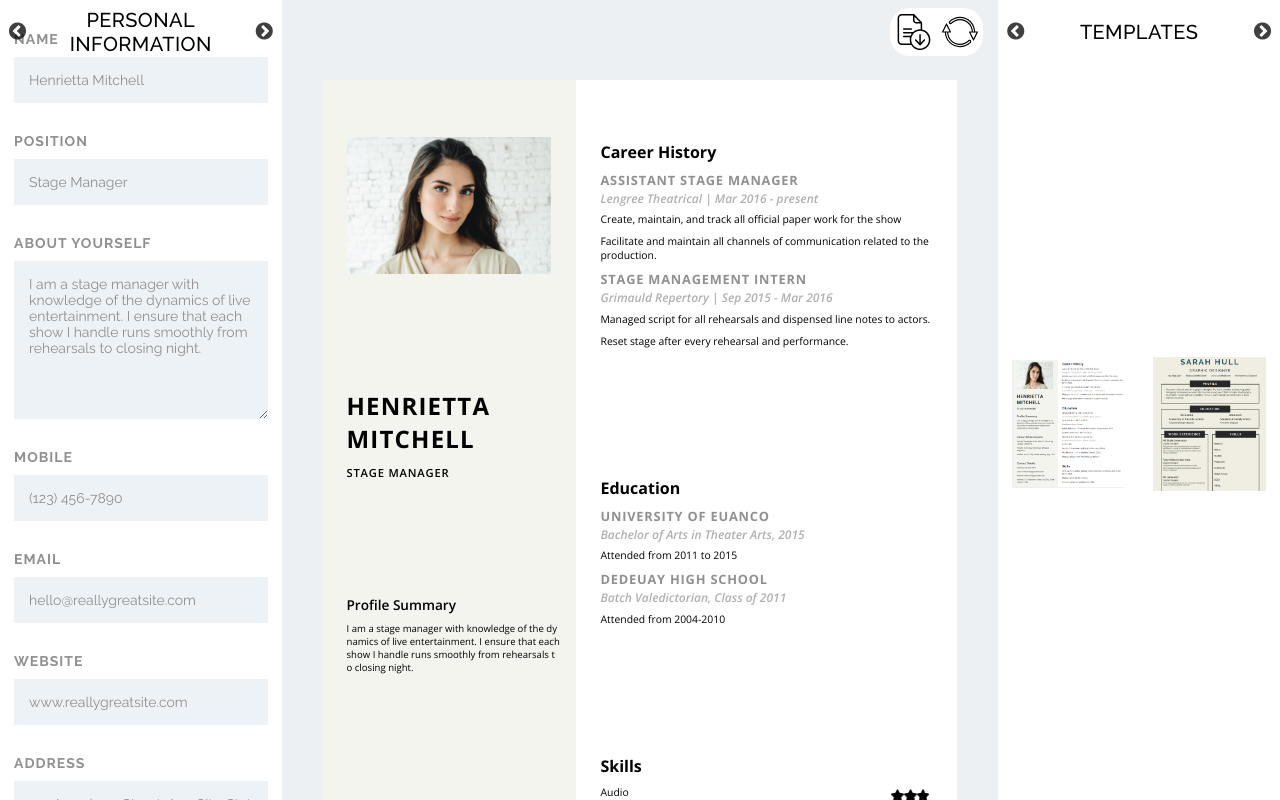
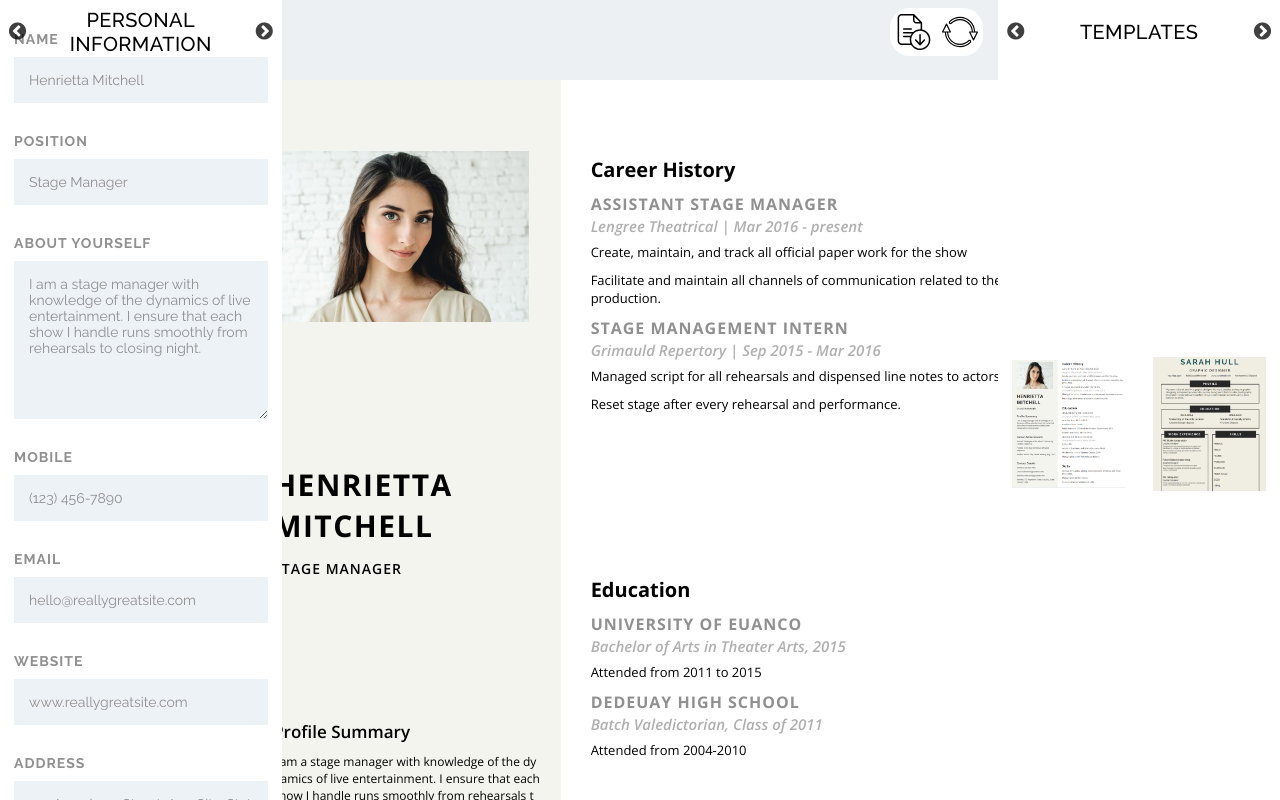
Before and after one commit to CodingMaven1/ProResume, a React (Create React App) app: page / in a window 1280 px wide. Built offline with nearby package versions, Linux system fonts and the light colour scheme.

Commit message:
Fixed the download issue

```diff
--- a/src/Templates/Euphony/Euphony.scss
+++ b/src/Templates/Euphony/Euphony.scss
@@ -6,15 +6,13 @@
 }
 
 .Euphony{
-    // min-height: 100vh;
-    // width: 40vw;
     width: 21cm;
     min-height: 29.7cm;
     background-color: #f0eee2;
     display: flex;
     flex-direction: column;
     font-family: 'Raleway', sans-serif;
-    zoom: 0.8;
+    // zoom: 0.8;
 
     .Euphony--Header{
         min-height: 23vh;
--- a/src/Templates/Satiny/Satiny.scss
+++ b/src/Templates/Satiny/Satiny.scss
@@ -6,14 +6,11 @@
 }
 
 .Satiny{
-    // height: 95vh;
-    // width: 40vw;
     width: 21cm;
     min-height: 29.7cm;
     background-color: #fff;
     display: flex;
     font-family: 'Open Sans', sans-serif;
-    zoom: 0.8;
 
     .Satiny--Left{
         min-height: 100%;
--- a/src/index.js
+++ b/src/index.js
@@ -19,4 +19,4 @@ ReactDOM.render(
 // If you want your app to work offline and load faster, you can change
 // unregister() to register() below. Note this comes with some pitfalls.
 // Learn more about service workers: https://bit.ly/CRA-PWA
-serviceWorker.unregister();
+// serviceWorker.unregister();
```
